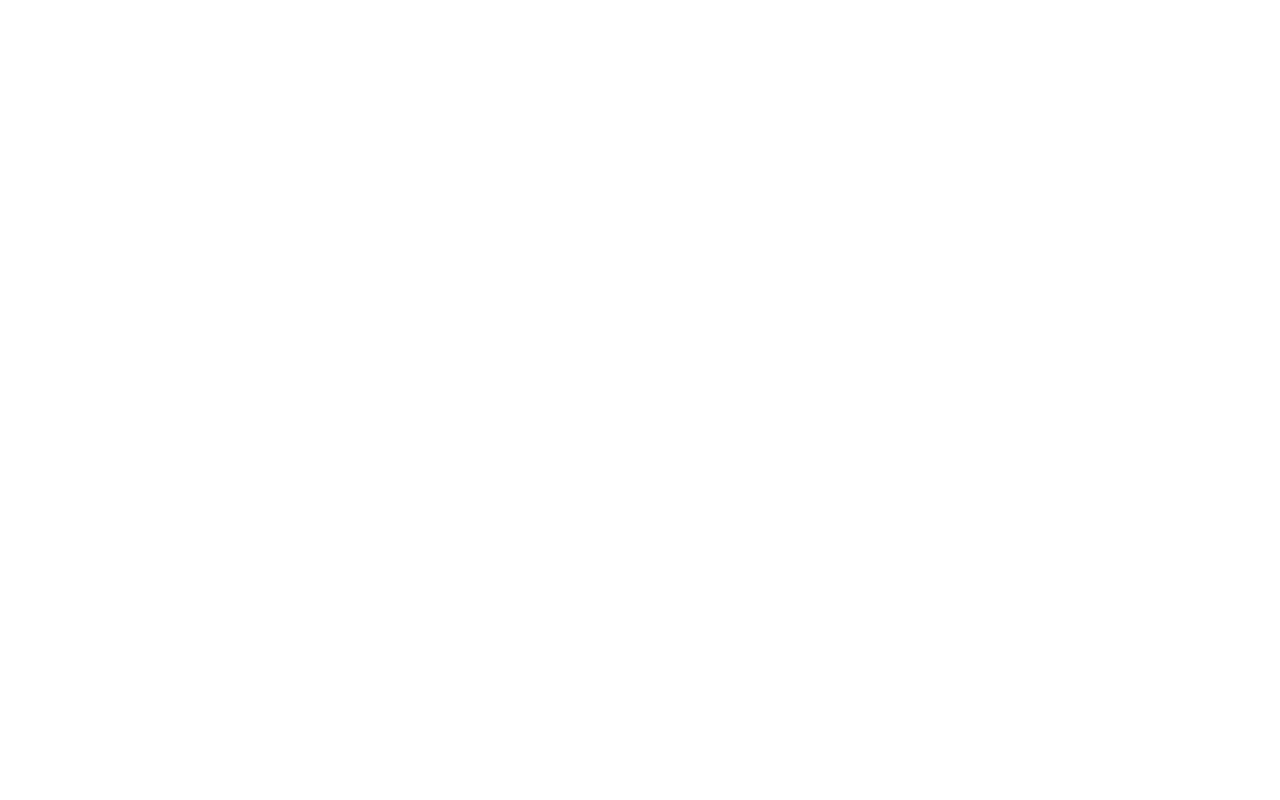
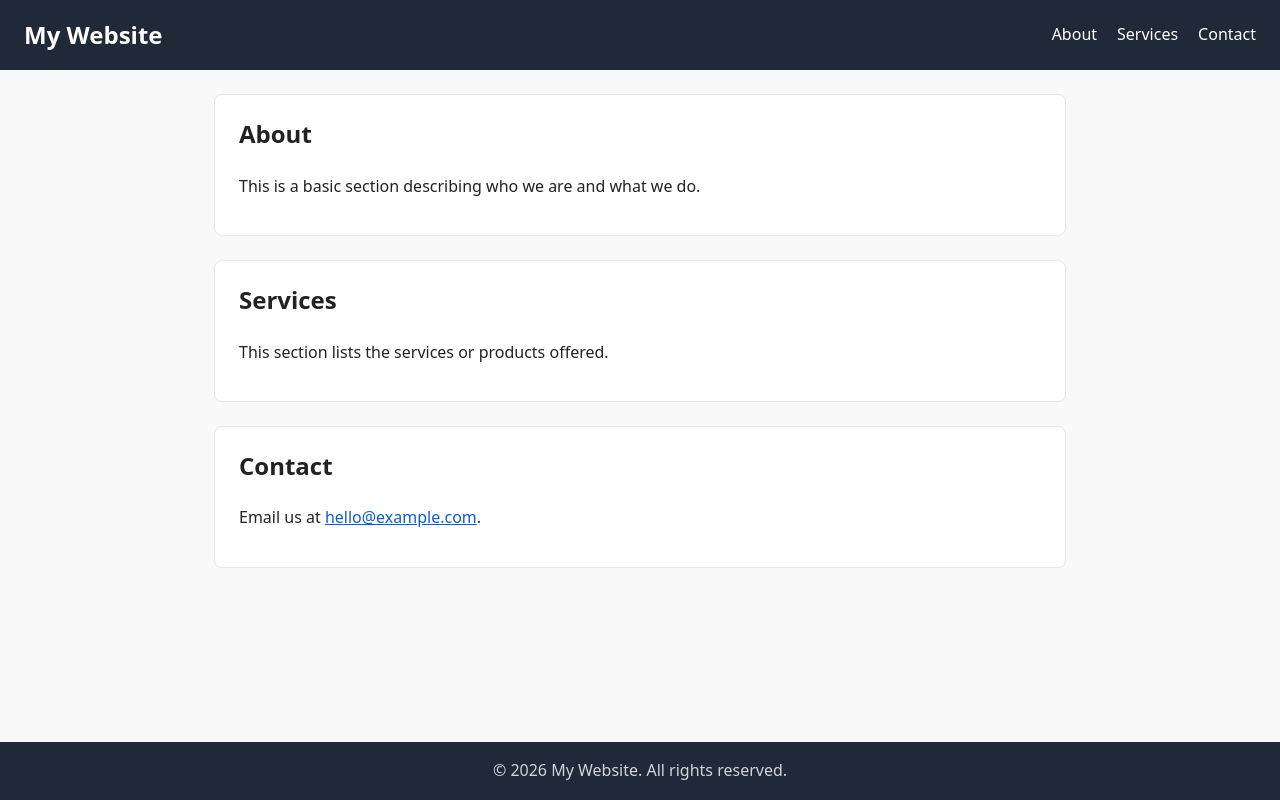
Before and after one commit to Chetan301198/fullstack-learning-path, a plain HTML site: page index.html in a window 1280 px wide. Drawn offline with Linux system fonts and the light colour scheme.

Commit message:
create semantic html and css

```diff
--- /dev/null
+++ b/css/style.css
@@ -0,0 +1,93 @@
+*,
+*::before,
+*::after {
+  box-sizing: border-box;
+}
+
+body {
+  margin: 0;
+  font-family:
+    system-ui,
+    -apple-system,
+    "Segoe UI",
+    Roboto,
+    sans-serif;
+  line-height: 1.6;
+  color: #222;
+  background: #f9f9f9;
+  min-height: 100vh;
+  display: flex;
+  flex-direction: column;
+}
+
+a {
+  color: #0b5ed7;
+}
+
+/* Header */
+.site-header {
+  background: #1f2937;
+  color: #fff;
+  padding: 1rem 1.5rem;
+  display: flex;
+  flex-wrap: wrap;
+  justify-content: space-between;
+  align-items: center;
+  gap: 1rem;
+}
+
+.site-header h1 {
+  margin: 0;
+  font-size: 1.5rem;
+}
+
+.site-header nav ul {
+  list-style: none;
+  margin: 0;
+  padding: 0;
+  display: flex;
+  gap: 1.25rem;
+}
+
+.site-header nav a {
+  color: #fff;
+  text-decoration: none;
+}
+
+.site-header nav a:hover,
+.site-header nav a:focus {
+  text-decoration: underline;
+}
+
+/* Main & sections */
+main {
+  flex: 1;
+  width: 100%;
+  max-width: 900px;
+  margin: 0 auto;
+  padding: 1.5rem;
+}
+
+section {
+  background: #fff;
+  border: 1px solid #e5e7eb;
+  border-radius: 8px;
+  padding: 1.25rem 1.5rem;
+  margin-bottom: 1.5rem;
+}
+
+section h2 {
+  margin-top: 0;
+}
+
+/* Footer */
+.site-footer {
+  background: #1f2937;
+  color: #d1d5db;
+  text-align: center;
+  padding: 1rem;
+}
+
+.site-footer p {
+  margin: 0;
+}
--- a/index.html
+++ b/index.html
@@ -3,11 +3,42 @@
   <head>
     <meta charset="UTF-8" />
     <meta name="viewport" content="width=device-width, initial-scale=1.0" />
-    <title>Semantic HTML</title>
+    <title>Basic Semantic Page</title>
+    <link rel="stylesheet" href="css/style.css" />
   </head>
   <body>
-    <header></header>
-    <main></main>
-    <footer></footer>
+    <header class="site-header">
+      <h1>My Website</h1>
+      <nav aria-label="Main navigation">
+        <ul>
+          <li><a href="#about">About</a></li>
+          <li><a href="#services">Services</a></li>
+          <li><a href="#contact">Contact</a></li>
+        </ul>
+      </nav>
+    </header>
+
+    <main>
+      <section id="about">
+        <h2>About</h2>
+        <p>This is a basic section describing who we are and what we do.</p>
+      </section>
+
+      <section id="services">
+        <h2>Services</h2>
+        <p>This section lists the services or products offered.</p>
+      </section>
+
+      <section id="contact">
+        <h2>Contact</h2>
+        <p>
+          Email us at <a href="mailto:hello@example.com">hello@example.com</a>.
+        </p>
+      </section>
+    </main>
+
+    <footer class="site-footer">
+      <p>&copy; 2026 My Website. All rights reserved.</p>
+    </footer>
   </body>
 </html>
```
